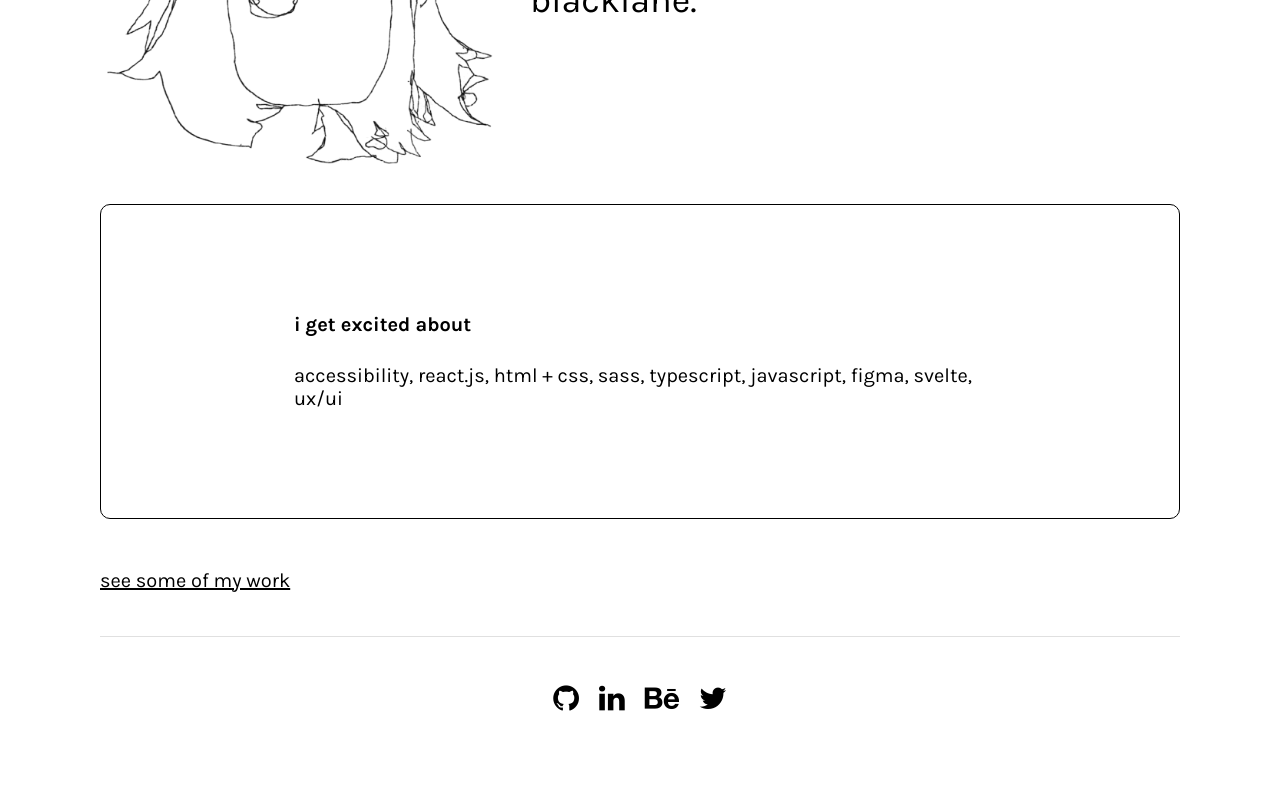
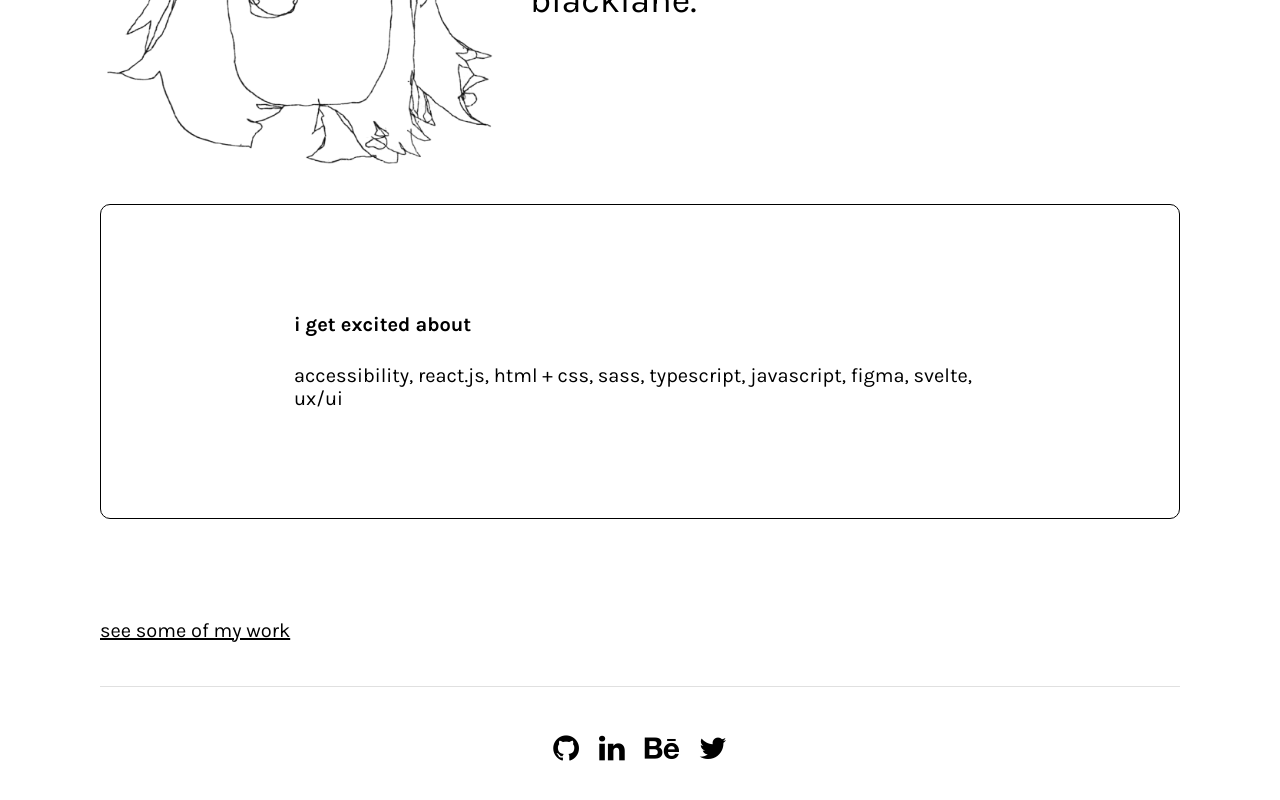
Before and after one commit to haleybarlar/my-portfolio, a React (Create React App) app: page / in a window 1280 px wide. Shown: the part 420-1220 px from the top of the page. Before the commit the page ends 1177 px from the top, so only its background shows below. Built offline with nearby package versions, Linux system fonts and the light colour scheme.

Commit message:
white space

```diff
--- a/src/css/home.scss
+++ b/src/css/home.scss
@@ -66,6 +66,7 @@
     .main {
       .greeting {
         flex-direction: row;
+        justify-content: center;
 
         img {
           width: 300px;
@@ -89,7 +90,7 @@
     }
 
     .cta {
-      padding-top: 50px;
+      padding-top: 100px;
     }
   }
 }
```
